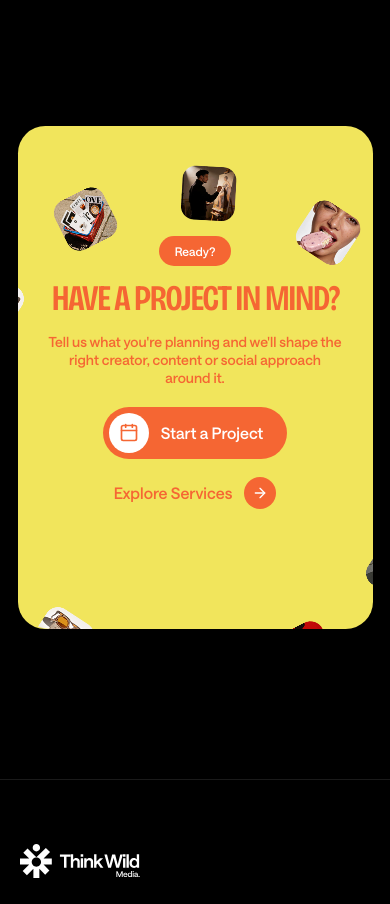
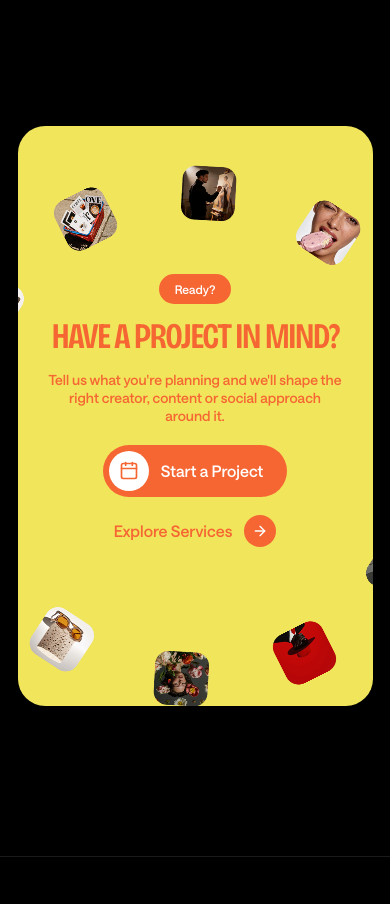
Before and after one commit to ahsan693/Think-wild, a Next.js app: page /work in a window 390 px wide. Shown: the part 3060-3964 px from the top of the page. Built offline with nearby package versions, Linux system fonts and the light colour scheme; a web font is replaced by a local one.

Commit message:
added new feature

```diff
--- a/app/components/home/cta-orbit-section.tsx
+++ b/app/components/home/cta-orbit-section.tsx
@@ -12,7 +12,7 @@ export default function CtaOrbitSection({ data, arrowIconSrc }: CtaOrbitSectionP
   return (
     <section className="w-full flex flex-col items-center pt-[250px] pb-[150px] px-4 bg-black overflow-hidden">
       <div
-        className="relative z-10 flex min-h-[503.37px] w-full max-w-[355px] flex-col items-center justify-center rounded-[27.31px] py-[32px] md:min-h-[733.7px] md:max-w-[1280px] md:rounded-[32px] md:py-[100px]"
+        className="relative z-10 flex min-h-[580px] w-full max-w-[355px] flex-col items-center justify-center rounded-[27.31px] py-[56px] md:min-h-[733.7px] md:max-w-[1280px] md:rounded-[32px] md:py-[100px]"
         style={{ backgroundColor: data.colors.panel }}
       >
         <CtaOrbit images={[...data.images]} />
```
